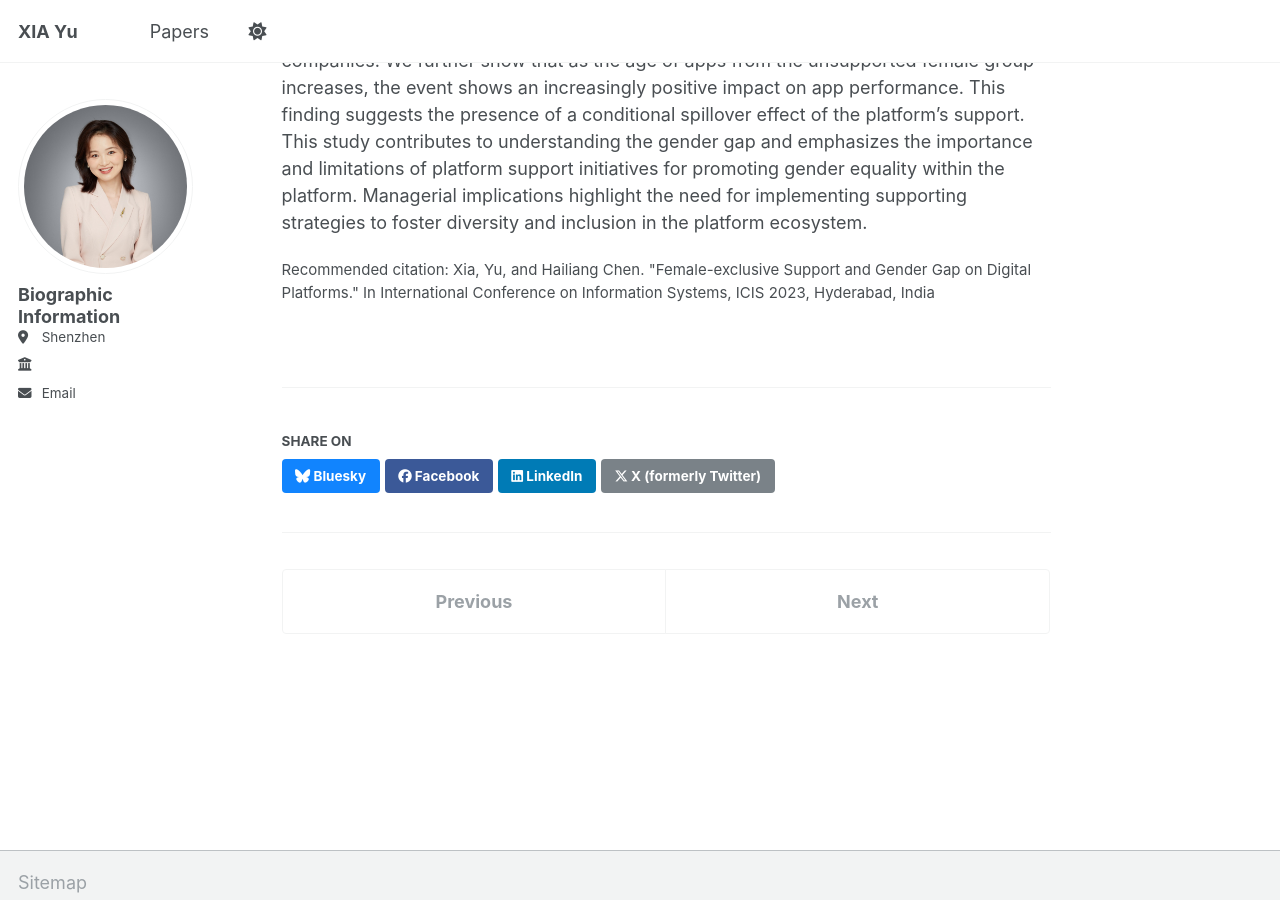
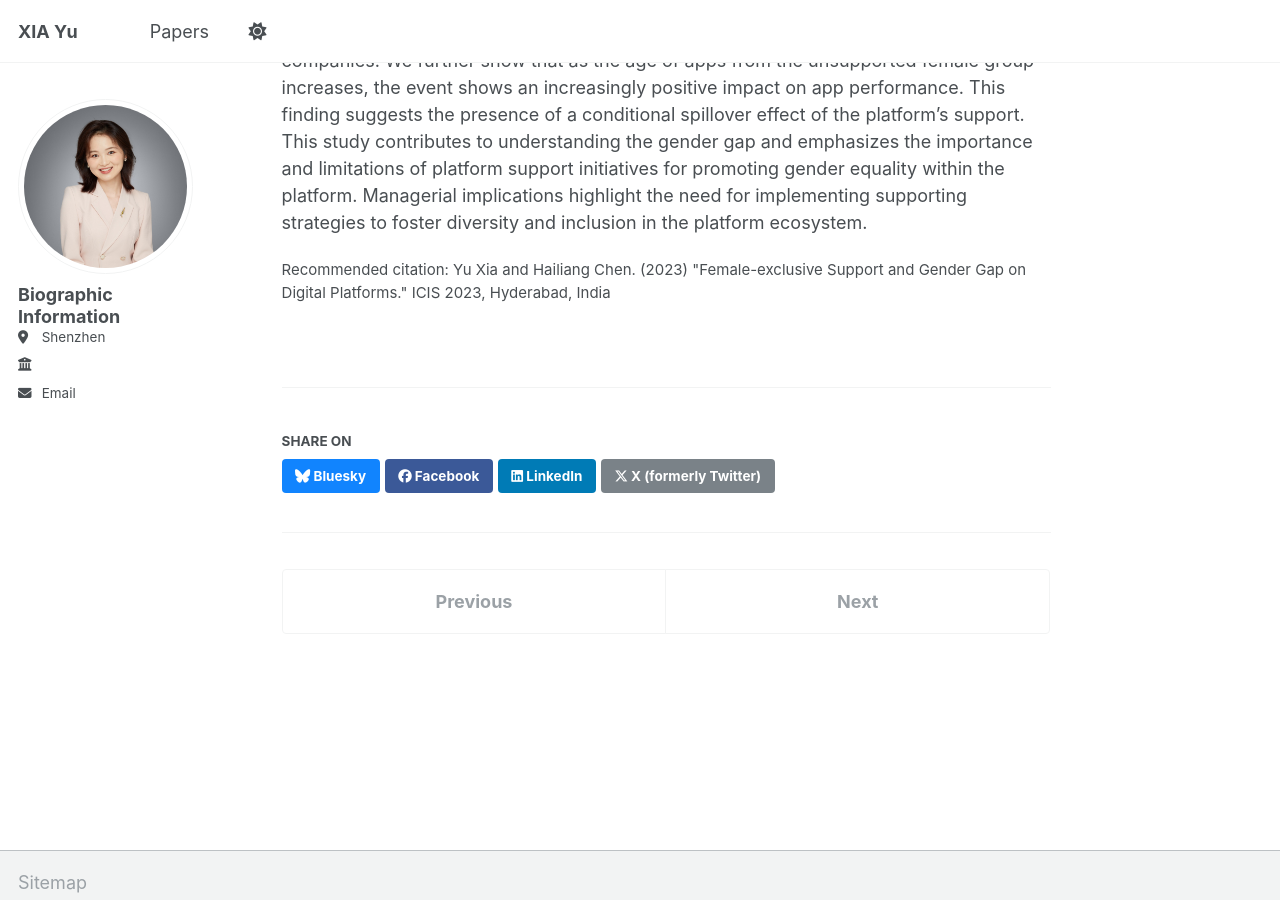
Before and after one commit to yuxia2025/yuxia2025.github.io, a Jekyll site: the page built from _publications/xy4-Proceedings-ICIS2023.md, in a window 1280 px wide and 900 px high, scrolled down 420 px. Built offline with Jekyll 4.4.1, drawn with Linux system fonts in a browser that asks for light colours.

Commit message:
Update xy4-Proceedings-ICIS2023.md

```diff
--- a/_publications/xy4-Proceedings-ICIS2023.md
+++ b/_publications/xy4-Proceedings-ICIS2023.md
@@ -8,7 +8,7 @@ award: 'Best Paper Nominee'
 excerpt: 'Keywords: Gender Gap, Female-Exclusive Platfrom Support, Mobile Platform, Mobile App Performance, Spillover Impact'
 venue: 'ICIS2023'
 # paperurl: 'http://academicpages.github.io/files/paper3.pdf'
-citation: 'Xia, Yu, and Hailiang Chen. "Female-exclusive Support and Gender Gap on Digital Platforms." In International Conference on Information Systems, ICIS 2023, Hyderabad, India'
+citation: 'Yu Xia and Hailiang Chen. (2023) "Female-exclusive Support and Gender Gap on Digital Platforms." ICIS 2023, Hyderabad, India'
 ---
 
 **Abstract**:This study investigates the gender gap issue in the mobile platform context by analyzing performance disparities between male and female-led app companies. First, we identify the existence of the performance gap between the apps from two gender groups, utilizing a representative sample of mobile apps on Apple App Store. By employing the occurrence of Apple Entrepreneur Camp 2019 as an exogenous event, we assess the effectiveness of the platform’s female-exclusive support in mitigating the gap. The results demonstrate that following the event, apps from the supported female-led companies exhibit improved performance compared to their male-led counterparts, whereas there is no significant increase in the performance of apps from unsupported female-led companies. We further show that as the age of apps from the unsupported female group increases, the event shows an increasingly positive impact on app performance. This finding suggests the presence of a conditional spillover effect of the platform’s support. This study contributes to understanding the gender gap and emphasizes the importance and limitations of platform support initiatives for promoting gender equality within the platform. Managerial implications highlight the need for implementing supporting strategies to foster diversity and inclusion in the platform ecosystem.
```
